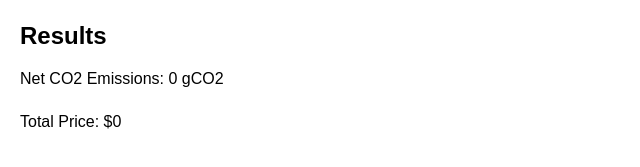
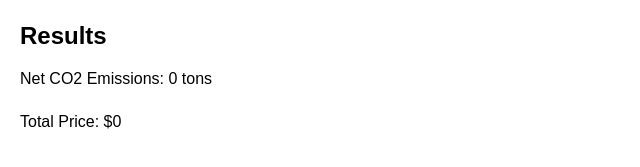
Before and after one commit to LiamSwayne/Carbon-Neutrality-Calculator, a plain HTML site: page site/calculator.html in a window 1280 px wide. Shown: the part 385-552 px from the top of the page, 0-640 px from the left. Drawn offline with Linux system fonts and the light colour scheme.

Commit message:
typo fix

```diff
--- a/site/calculator.html
+++ b/site/calculator.html
@@ -83,7 +83,7 @@
 
     <div class="result-section">
         <div id="resultCO2Label">Net CO2 Emissions:&nbsp;</div>
-        <output id="resultCO2" aria-labelledby="resultCO2Label">0 gCO2</output>
+        <output id="resultCO2" aria-labelledby="resultCO2Label">0 tons</output>
     </div>
 
     <div class="result-section">
@@ -148,7 +148,7 @@
             // Update results
             const resultCO2 = document.getElementById('resultCO2');
             const totalPriceOutput = document.getElementById('totalPrice');
-            resultCO2.textContent = `${co2Input - totalCO2Reduction} gCO2`;
+            resultCO2.textContent = `${co2Input - totalCO2Reduction} tons`;
             totalPriceOutput.textContent = `$${totalPrice}`;
         }
 
```
